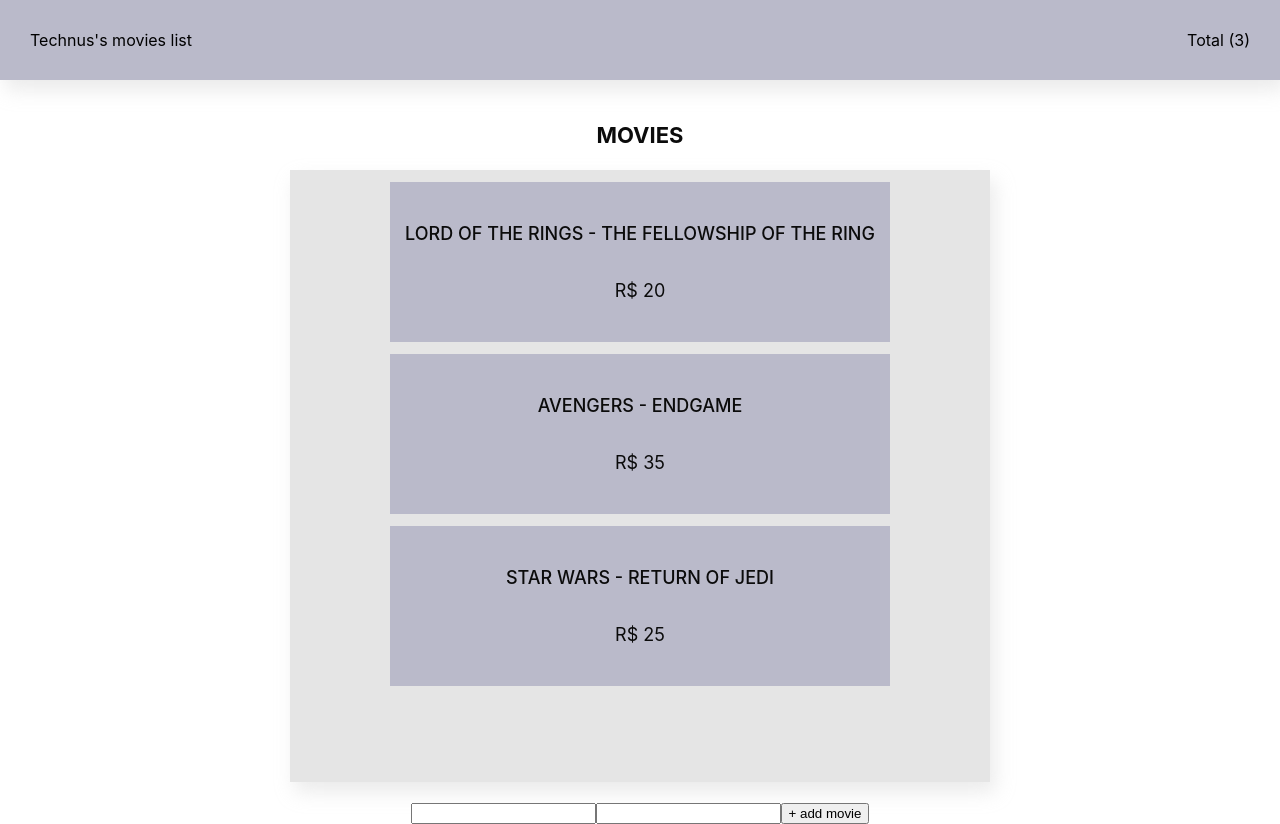
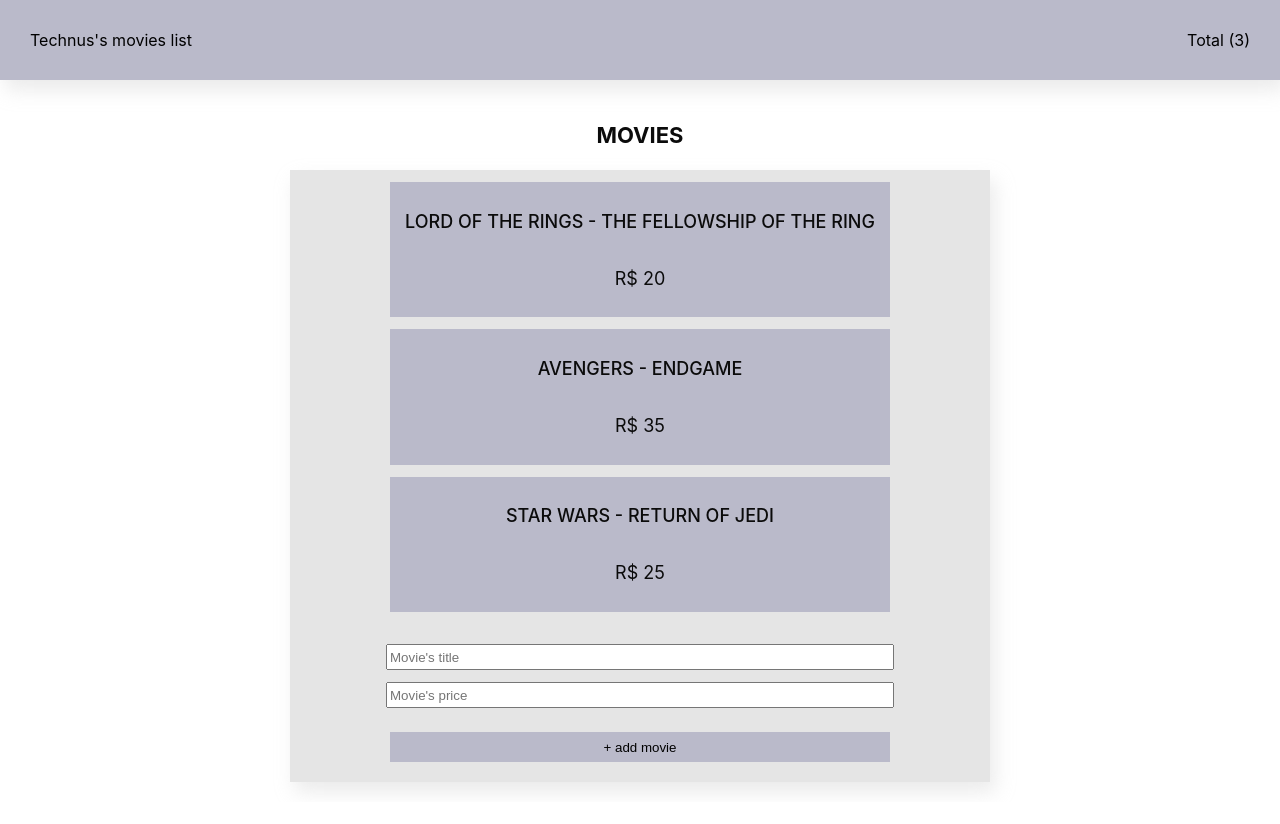
Before and after one commit to lucasGabrielDeAA/react-context, a React (Create React App) app: page / in a window 1280 px wide. After the commit the page ends 802 px from the top, so only its background shows below. Built offline with nearby package versions, Linux system fonts and the light colour scheme.

Commit message:
AddMovie's component re-estructured

```diff
--- a/src/App.js
+++ b/src/App.js
@@ -1,7 +1,7 @@
 import React from 'react';
 import './App.css';
 
-import { AddMovie, MoviesList, Nav } from './components';
+import { MoviesList, Nav } from './components';
 import { MovieProvider } from './MovieContext';
 
 function App() {
@@ -11,8 +11,6 @@
 
       <div className="App">
         <MoviesList />
-
-        <AddMovie />
       </div>
     </MovieProvider>
   );
--- a/src/components/AddMovie/index.js
+++ /dev/null
@@ -1,26 +0,0 @@
-import React, { useState, useContext } from 'react';
-
-import { MovieContext } from '../../MovieContext';
-
-function AddMovie() {
-  const [movies, setMovies] = useContext(MovieContext);
-  const [title, setTitle] = useState('');
-  const [price, setPrice] = useState('');
-
-  function addMovie(e) {
-    e.preventDefault();
-
-    setMovies(prevMovies => [...prevMovies, { id: Math.random(), title, price }]);
-  }
-
-  return (
-    <form onSubmit={addMovie}>
-      <input type="text" name="title" value={title} onChange={e => setTitle(e.target.value)} />
-      <input type="number" step="1" name="price" value={price} onChange={e => setPrice(e.target.value)} />
-
-      <button type="submit">+ add movie</button>
-    </form>
-  )
-}
-
-export default AddMovie;
--- /dev/null
+++ b/src/components/MoviesList/components/AddMovie/index.js
@@ -0,0 +1,43 @@
+import React, { useState, useContext } from 'react';
+
+import { MovieContext } from '../../../../MovieContext';
+
+import { Container, Input, Button } from './styles';
+
+function AddMovie() {
+  const [movies, setMovies] = useContext(MovieContext);
+  const [title, setTitle] = useState('');
+  const [price, setPrice] = useState('');
+
+  function addMovie(e) {
+    e.preventDefault();
+
+    if (title !== '' && price !== '') {
+      setMovies(prevMovies => [...prevMovies, { id: Math.random(), title, price }]);
+    }
+  }
+
+  return (
+    <Container onSubmit={addMovie}>
+      <Input
+        type="text"
+        name="title"
+        placeholder="Movie's title"
+        value={title}
+        onChange={e => setTitle(e.target.value)}
+      />
+      <Input
+        type="number"
+        step="1"
+        name="price"
+        placeholder="Movie's price"
+        value={price}
+        onChange={e => setPrice(e.target.value)}
+      />
+
+      <Button type="submit">+ add movie</Button>
+    </Container>
+  )
+}
+
+export default AddMovie;
--- /dev/null
+++ b/src/components/MoviesList/components/AddMovie/styles.js
@@ -0,0 +1,23 @@
+import styled from 'styled-components';
+
+export const Container = styled.form`
+  align-items: center;
+  display: flex;
+  flex-direction: column;
+  padding: 20px 30px;
+  width: 500px;
+`;
+
+export const Input = styled.input`
+  margin-bottom: 12px;
+  height: 20px;
+  width: 100%;
+`;
+
+export const Button = styled.button`
+  background: #babaca;
+  border: 0;
+  height: 30px;
+  margin-top: 12px;
+  width: 100%;
+`;
--- a/src/components/MoviesList/components/index.js
+++ b/src/components/MoviesList/components/index.js
@@ -1,3 +1,4 @@
+import AddMovie from './AddMovie';
 import Movie from './Movie';
 
-export { Movie };
+export { AddMovie, Movie };
--- a/src/components/MoviesList/index.js
+++ b/src/components/MoviesList/index.js
@@ -2,9 +2,9 @@
 
 import { MovieContext } from '../../MovieContext';
 
-import { Container, Title, Content } from './styles';
+import { Container, Title, Content, List } from './styles';
 
-import { Movie } from './components';
+import { AddMovie, Movie } from './components';
 
 function MoviesList() {
   const [movies, setMovies] = useContext(MovieContext);
@@ -14,9 +14,13 @@
       <Title>Movies</Title>
 
       <Content>
-        {movies.map(movie => (
-          <Movie key={movie.id} data={movie} />
-        ))}
+        <List>
+          {movies.map(movie => (
+            <Movie key={movie.id} data={movie} />
+          ))}
+        </List>
+
+        <AddMovie />
       </Content>
     </Container>
   );
--- a/src/components/MoviesList/styles.js
+++ b/src/components/MoviesList/styles.js
@@ -22,7 +22,12 @@
   display: flex;
   flex-direction: column;
   height: 600px;
-  overflow: auto;
   padding-top: 12px;
   width: 700px;
 `;
+
+export const List = styled.div`
+  display: flex;
+  flex-direction: column;
+  overflow: auto;
+`;
--- a/src/components/index.js
+++ b/src/components/index.js
@@ -1,5 +1,4 @@
-import AddMovie from './AddMovie';
 import MoviesList from './MoviesList';
 import Nav from './Nav';
 
-export { AddMovie, MoviesList, Nav };
+export { MoviesList, Nav };
```
